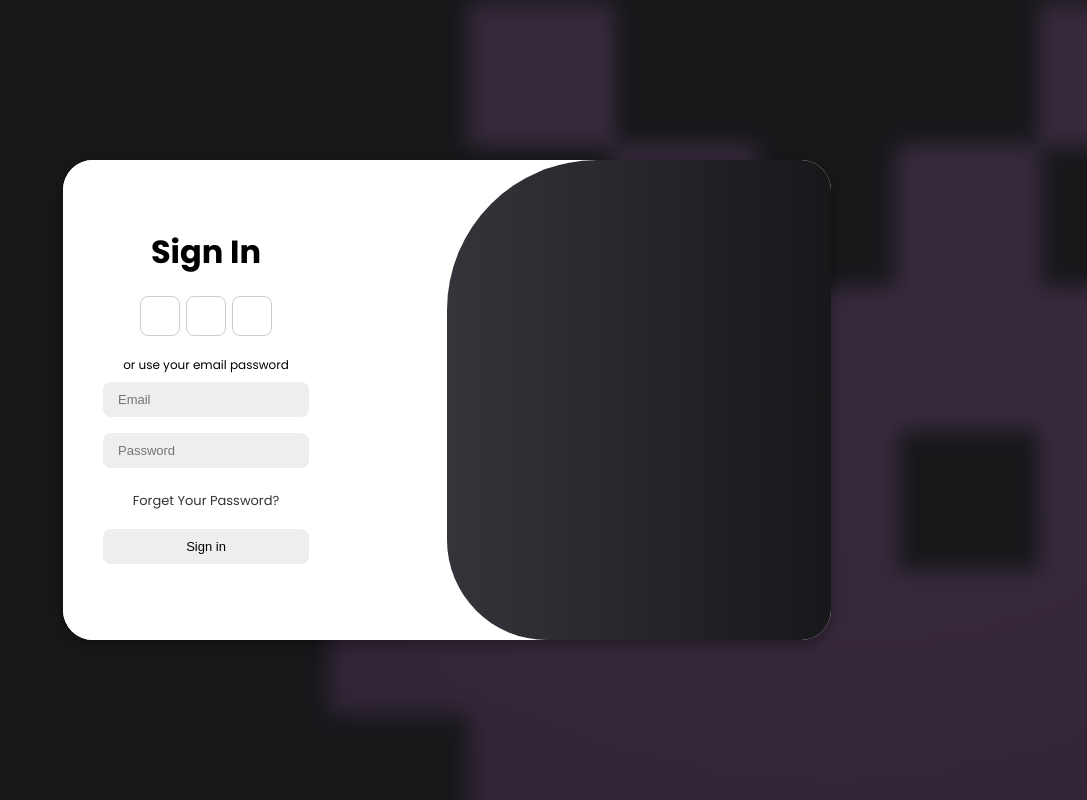
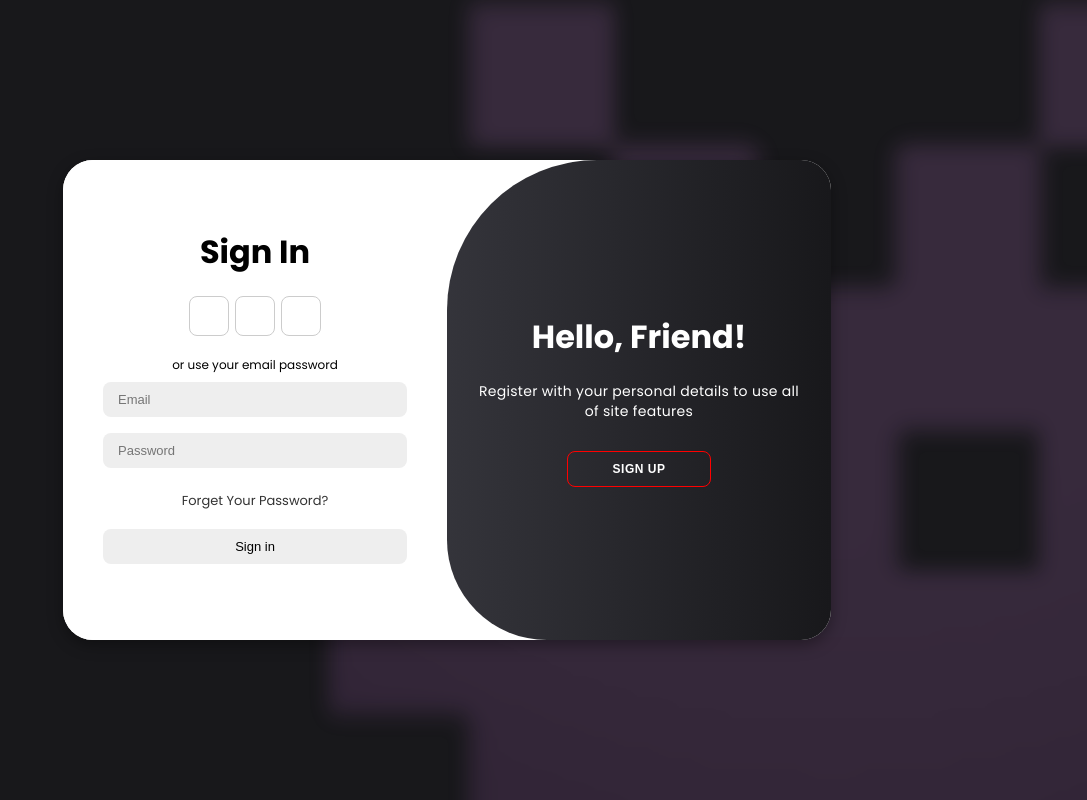
Before and after one commit to sabinteodorescu/aiprincipal, a React (Create React App) app: page /authentication in a window 1280 px wide. Shown: the whole page, without its empty margins (193-1280 px from the left). Built offline with nearby package versions, Linux system fonts and the light colour scheme.

Commit message:
AUTH PAGEEEEE

```diff
--- a/src/components/authentication/Auth.js
+++ b/src/components/authentication/Auth.js
@@ -13,6 +13,8 @@ function Auth() {
     email: '',
     password: ''
   })
+
+  const [isSignUp, setIsSignUp] = useState(false)
 
   const { signup, signin } = useAuth()
 
@@ -44,11 +46,15 @@ function Auth() {
     await signin(signinData)
   }
 
+  const toggleAuthContainer = () => {
+    setIsSignUp((prev) => !prev)
+  }
+
   return (
     <div className="auth-body">
       <div className="auth-symbol"></div>
-      <div className="auth-container" id="container">
-        <div className="auth-form-container sign-up">
+      <div className={`auth-container ${isSignUp ? 'auth-active' : ''}`} id="container">
+        <div className={`auth-form-container sign-up ${isSignUp ? '' : 'op0'}`}>
           <form onSubmit={handleSignup}>
             <h1>Create Account</h1>
             <div className="auth-social-icons">
@@ -63,7 +69,7 @@ function Auth() {
             <input type="submit" value="Sign up" />
           </form>
         </div>
-        <div className="auth-form-container sign-in">
+        <div className={`auth-form-container sign-in ${isSignUp ? 'op0' : ''}`}>
           <form onSubmit={handleSignin}>
             <h1>Sign In</h1>
             <div className="auth-social-icons">
@@ -80,15 +86,15 @@ function Auth() {
         </div>
         <div className="auth-toggle-container">
           <div className="auth-toggle">
-            <div className="auth-toggle-panel toggle-left">
+            <div className="auth-toggle-panel toggle-sign-in">
               <h1>Welcome Back!</h1>
               <p>Enter your personal details to use all of site features</p>
-              <button className="auth-hidden" id="login" value="Sign in" />
+              <button onClick={toggleAuthContainer} className="auth-hidden" id="login">Sign in</button>
             </div>
-            <div className="auth-toggle-panel toggle-right">
+            <div className="auth-toggle-panel toggle-sign-up">
               <h1>Hello, Friend!</h1>
               <p>Register with your personal details to use all of site features</p>
-              <button className="auth-hidden" id="register" value="Sign up" />
+              <button onClick={toggleAuthContainer} className="auth-hidden" id="register">Sign up</button>
             </div>
           </div>
         </div>
--- a/src/components/styles/auth.css
+++ b/src/components/styles/auth.css
@@ -109,21 +109,23 @@
   transition: all 0.6s ease-in-out;
 }
 
-.auth-sign-in{
+.sign-in{
   left: 0;
   width: 50%;
   z-index: 2;
 }
 
-.auth-container.auth-active .auth-sign-in{
+.auth-container.auth-active .sign-in{
   transform: translateX(100%);
 }
 
 .sign-up{
-  left: 0;
   width: 50%;
+  z-index: 1;
+}
+
+.op0{
   opacity: 0;
-  z-index: 1;
 }
 
 .auth-container.auth-active .sign-up{
@@ -208,19 +210,19 @@
   transition: all 0.6s ease-in-out;
 }
 
-.auth-toggle-left{
+.toggle-sign-in{
   transform: translateX(-200%);
 }
 
-.auth-container.auth-active .auth-toggle-left{
+.auth-container.auth-active .toggle-sign-in{
   transform: translateX(0);
 }
 
-.auth-toggle-right{
+.toggle-sign-up{
   right: 0;
   transform: translateX(0);
 }
 
-.auth-container.auth-active .auth-toggle-right{
+.auth-container.auth-active .toggle-sign-up{
   transform: translateX(200%);
 }
--- a/src/components/userLanding/InsiderNavbar.js
+++ b/src/components/userLanding/InsiderNavbar.js
@@ -11,10 +11,10 @@ function InsiderNavbar() {
       </div>
 
       <ul className="nav-links">
-        <li className="link"><a href="#">####</a></li>
-        <li id="link1" className="link"><a href="#">####</a></li>
-        <li id="link2" className="link"><a href="#">####</a></li>
-        <Link to="/logout" className="link">Logout</Link>
+        <li className="link"><Link to="#">####</Link></li>
+        <li className="link"><Link to="#">####</Link></li>
+        <li className="link"><Link to="#">####</Link></li>
+        <li className="link"><Link to="/logout">Logout</Link></li>
       </ul>
     </nav>
   )
```
